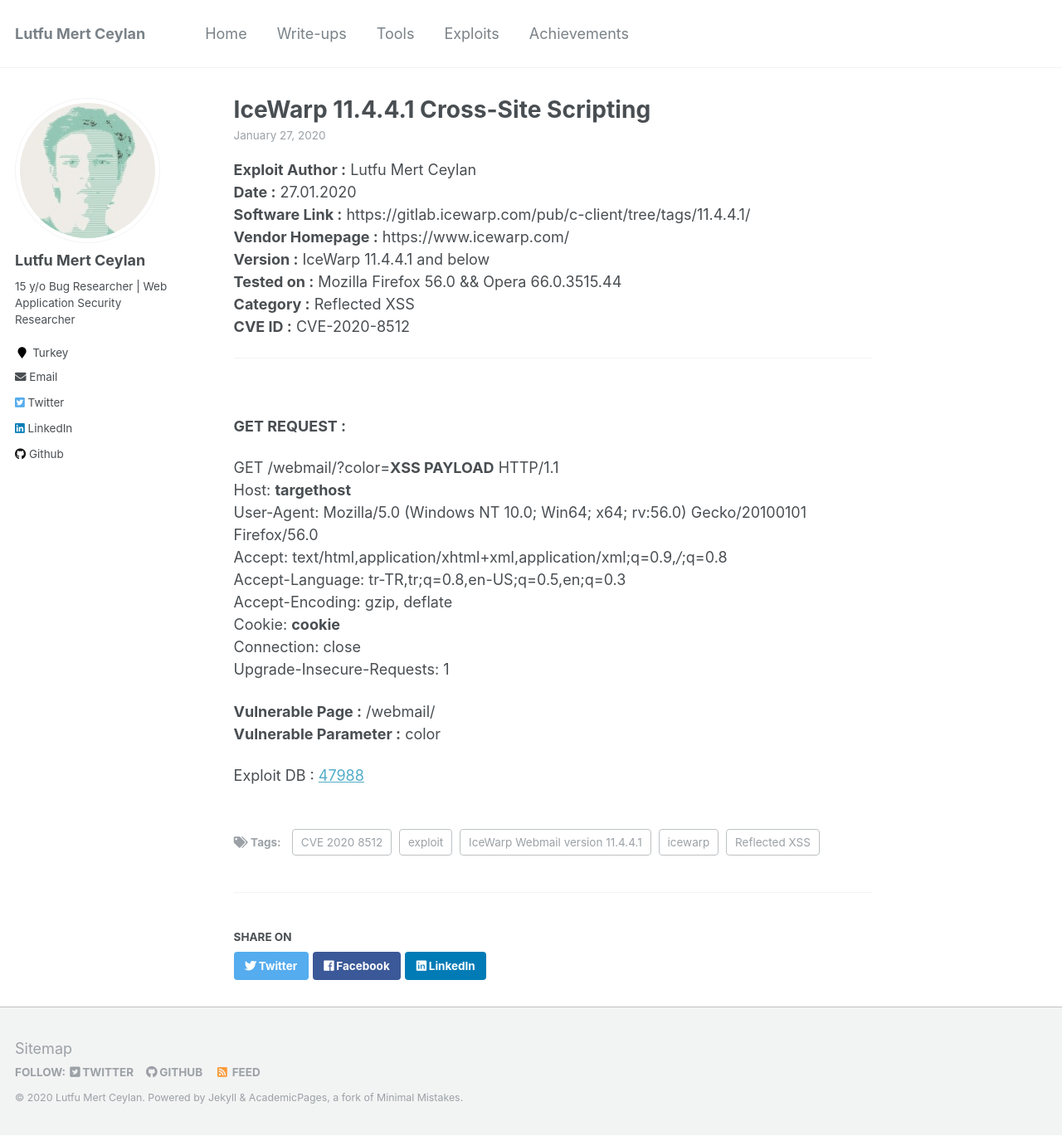
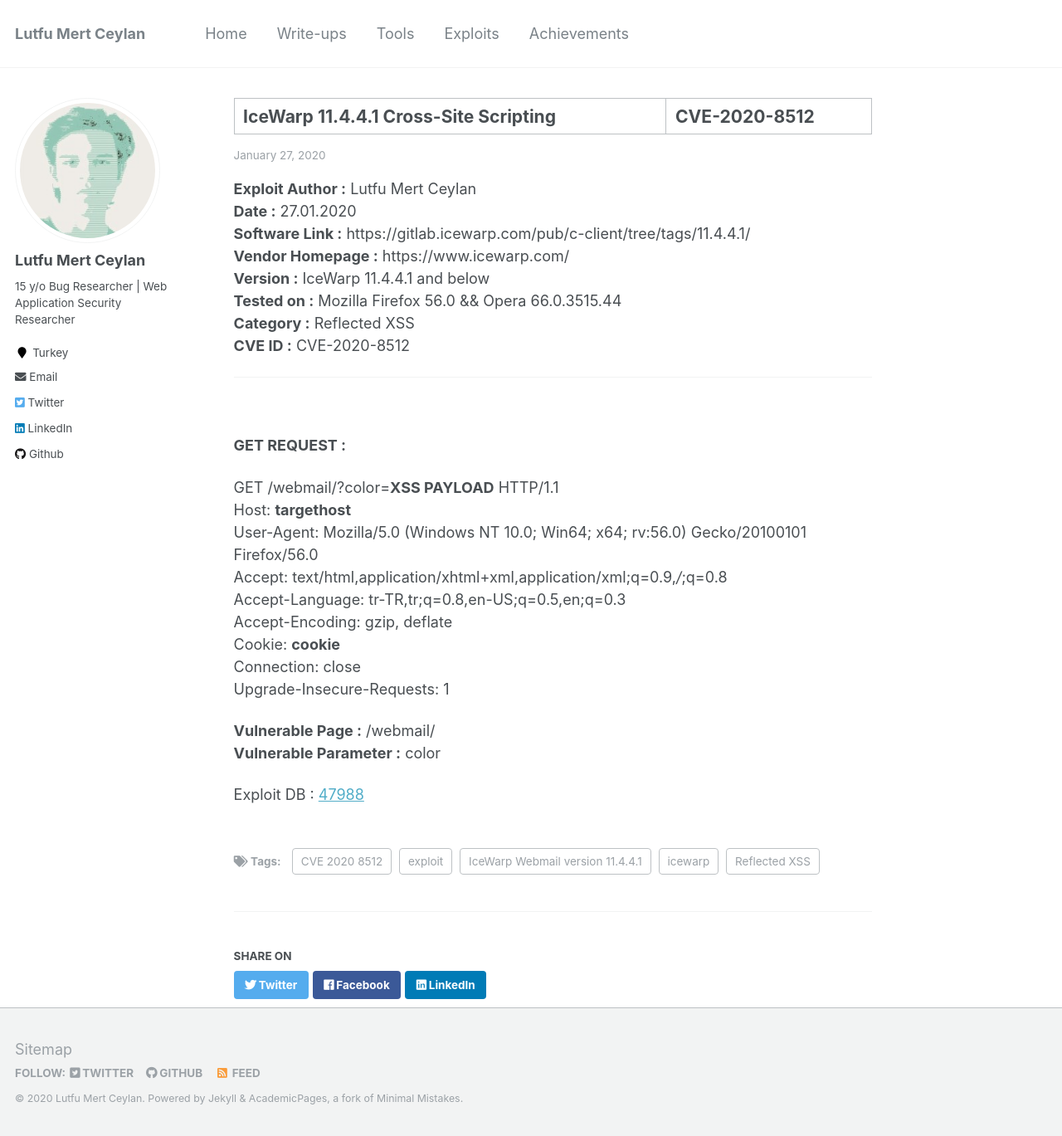
Before and after one commit to lutfumertceylan/mywebsite, a Jekyll site: the page built from _exploits/2020-01-27-IceWarp-Exploit-XSS.md, in a window 1280 px wide and 1369 px high. Shown: the whole window at 83% size. Built offline with Jekyll 4.4.1, drawn with Linux system fonts in a browser that asks for light colours.

Commit message:
Update 2020-01-27-IceWarp-Exploit-XSS.md

```diff
--- a/_exploits/2020-01-27-IceWarp-Exploit-XSS.md
+++ b/_exploits/2020-01-27-IceWarp-Exploit-XSS.md
@@ -1,5 +1,5 @@
 ---
-title: "IceWarp 11.4.4.1 Cross-Site Scripting"
+title: "IceWarp 11.4.4.1 Cross-Site Scripting | CVE-2020-8512"
 collection: exploits
 excerpt: "IceWarp 11.4.4.1 Cross-Site Scripting"
 permalink: /exploit/icewarp-xss-exploit
```
